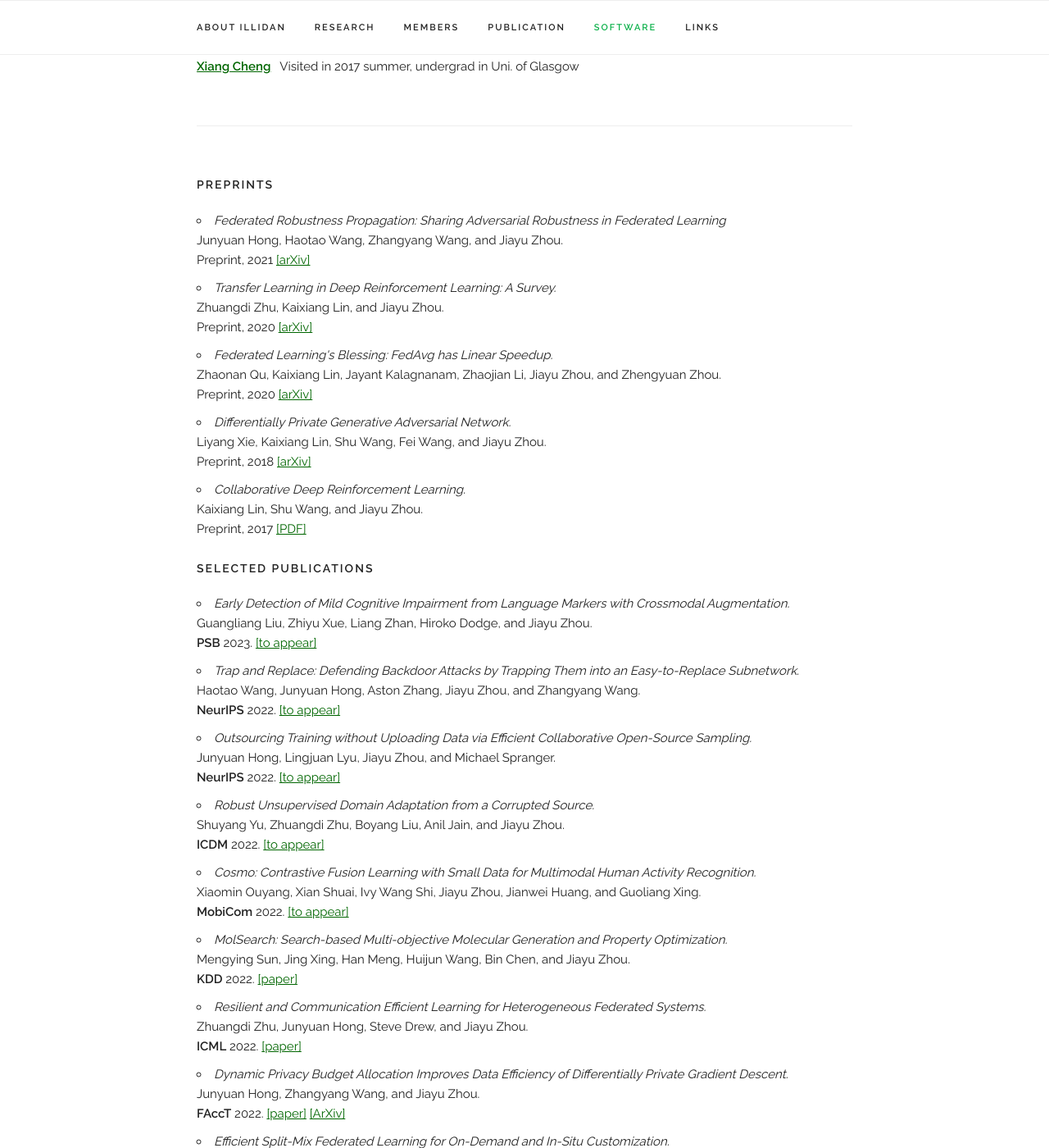
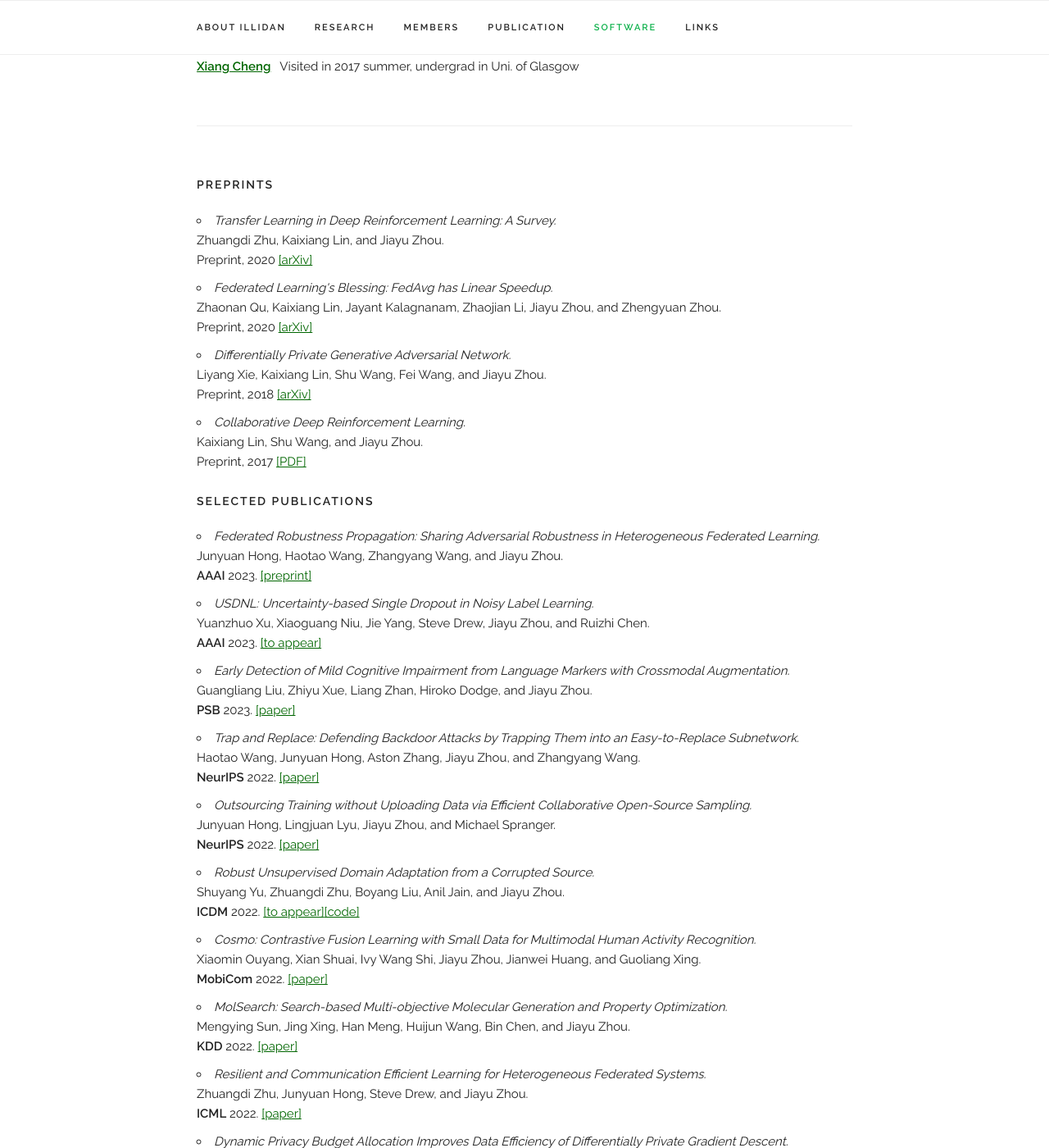
Before and after one commit to Marvelrex/denos.lab.io, a Jekyll site: the page built from index.html, in a window 1280 px wide and 1400 px high, scrolled down 6248 px. Shown: the whole window at 82% size. Built offline with Jekyll 4.4.1, drawn with Linux system fonts in a browser that asks for light colours; nearby versions of some CDN libraries.

Commit message:
Update papers

```diff
--- a/_layouts/default.html
+++ b/_layouts/default.html
@@ -283,10 +283,6 @@
     <div class="docs-section" id="publication">
       <h6 class="docs-header">Preprints</h6>
       <ul>
-        <li><i>Federated Robustness Propagation: Sharing Adversarial Robustness in Federated Learning</i><br>
-            Junyuan Hong, Haotao Wang, Zhangyang Wang, and Jiayu Zhou. <br>
-            Preprint, 2021 <a href="https://arxiv.org/abs/2106.10196" target="_blank">[arXiv]</a>
-        </li>
 
         <li><i>Transfer Learning in Deep Reinforcement Learning: A Survey. </i><br>
             Zhuangdi Zhu, Kaixiang Lin, and Jiayu Zhou. <br>
@@ -312,29 +308,39 @@
       <h6 class="docs-header">Selected Publications</h6>
       <ul>
 
+        <li><i>Federated Robustness Propagation: Sharing Adversarial Robustness in Heterogeneous Federated Learning. </i><br>
+            Junyuan Hong, Haotao Wang, Zhangyang Wang, and Jiayu Zhou. <br>
+            <b>AAAI</b> 2023. <a href="https://arxiv.org/abs/2106.10196" target="_blank">[preprint]</a>
+        </li>
+
+        <li><i>USDNL: Uncertainty-based Single Dropout in Noisy Label Learning. </i><br>
+            Yuanzhuo Xu, Xiaoguang Niu, Jie Yang, Steve Drew, Jiayu Zhou, and Ruizhi Chen. <br>
+            <b>AAAI</b> 2023. <a href="" target="_blank">[to appear]</a>
+        </li>
+
         <li><i>Early Detection of Mild Cognitive Impairment from Language Markers with Crossmodal Augmentation. </i><br>
             Guangliang Liu, Zhiyu Xue, Liang Zhan, Hiroko Dodge, and Jiayu Zhou. <br>
-            <b>PSB</b> 2023. <a href="" target="_blank">[to appear]</a>
+            <b>PSB</b> 2023. <a href="https://www.worldscientific.com/doi/abs/10.1142/9789811270611_0002" target="_blank">[paper]</a>
         </li>
 
         <li><i>Trap and Replace: Defending Backdoor Attacks by Trapping Them into an Easy-to-Replace Subnetwork. </i><br>
             Haotao Wang, Junyuan Hong, Aston Zhang, Jiayu Zhou, and Zhangyang Wang. <br>
-            <b>NeurIPS</b> 2022. <a href="" target="_blank">[to appear]</a>
+            <b>NeurIPS</b> 2022. <a href="https://arxiv.org/pdf/2210.06428.pdf" target="_blank">[paper]</a>
         </li>
 
         <li><i>Outsourcing Training without Uploading Data via Efficient Collaborative Open-Source Sampling. </i><br>
             Junyuan Hong, Lingjuan Lyu, Jiayu Zhou, and Michael Spranger. <br>
-            <b>NeurIPS</b> 2022. <a href="" target="_blank">[to appear]</a>
+            <b>NeurIPS</b> 2022. <a href="https://arxiv.org/pdf/2210.12575.pdf" target="_blank">[paper]</a>
         </li>
 
         <li><i>Robust Unsupervised Domain Adaptation from a Corrupted Source. </i><br>
             Shuyang Yu, Zhuangdi Zhu, Boyang Liu, Anil Jain, and Jiayu Zhou. <br>
-            <b>ICDM</b> 2022. <a href="" target="_blank">[to appear]</a>
+            <b>ICDM</b> 2022. <a href="" target="_blank">[to appear]</a><a href="https://github.com/illidanlab/RobustUDA" target="_blank">[code]</a>
         </li>
 
         <li><i>Cosmo: Contrastive Fusion Learning with Small Data for Multimodal Human Activity Recognition. </i><br>
             Xiaomin Ouyang, Xian Shuai, Ivy Wang Shi, Jiayu Zhou, Jianwei Huang, and Guoliang Xing. <br>
-            <b>MobiCom</b> 2022. <a href="" target="_blank">[to appear]</a>
+            <b>MobiCom</b> 2022. <a href="https://dl.acm.org/doi/abs/10.1145/3495243.3560519" target="_blank">[paper]</a>
         </li>
 
         <li><i>MolSearch: Search-based Multi-objective Molecular Generation and Property Optimization. </i><br>
```
